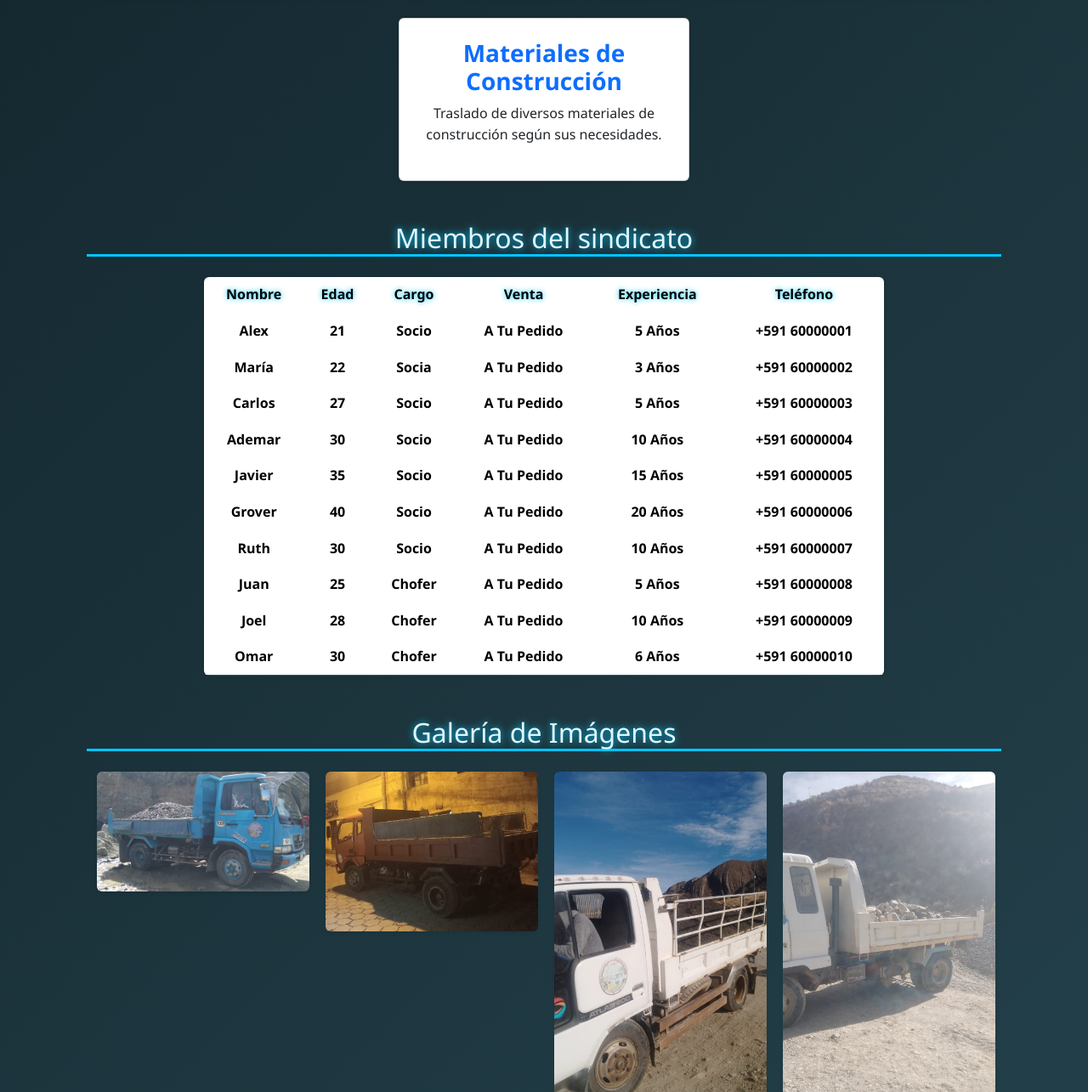
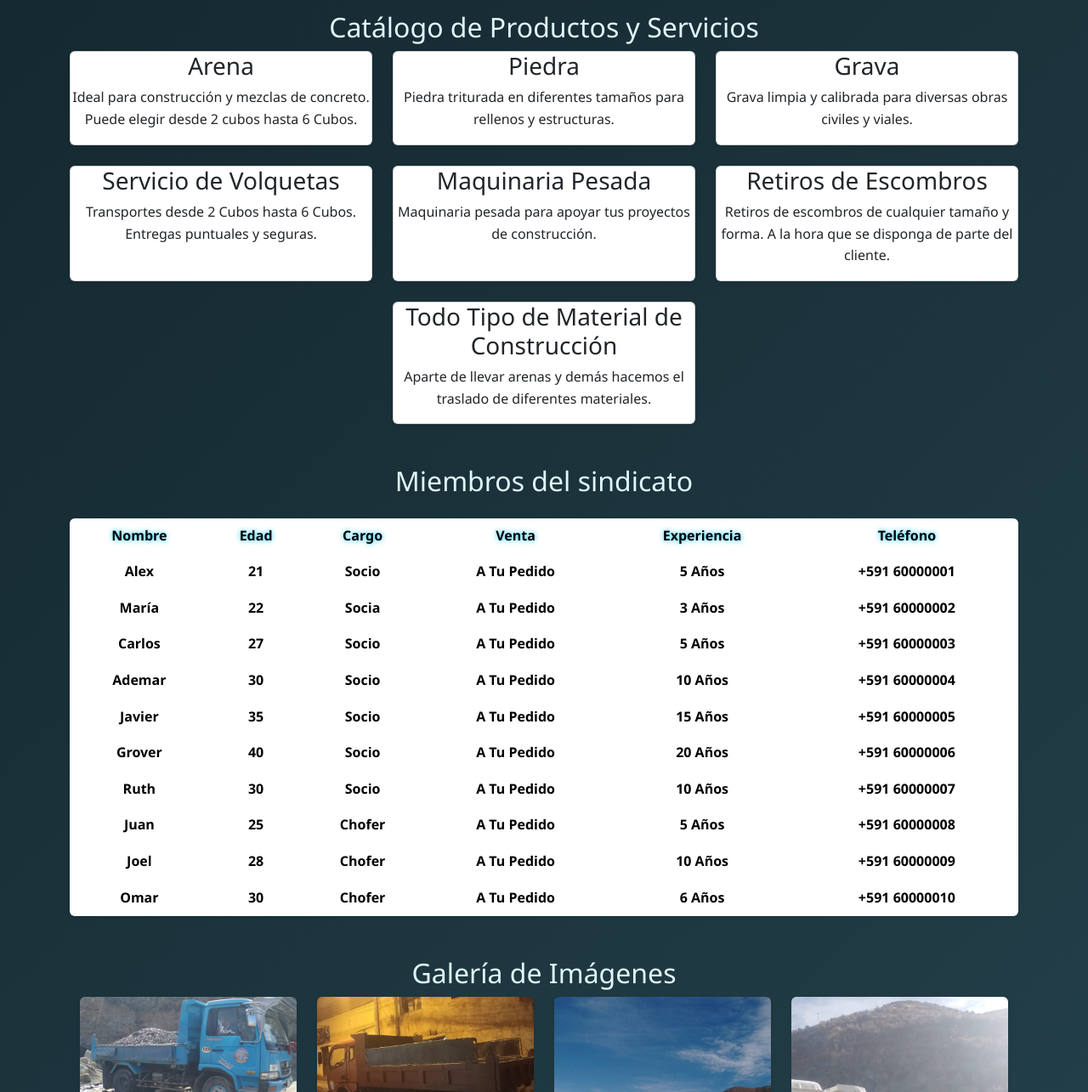
Before and after one commit to AlexOC07/SITRAMACONS, a plain HTML site: page index.html in a window 1280 px wide. Shown: the part 980-2265 px from the top of the page at 85% size. Drawn offline with nearby package versions, Linux system fonts and the light colour scheme.

Commit message:
Update index.html

```diff
--- a/index.html
+++ b/index.html
@@ -6,79 +6,91 @@
   <title>SINDICATO SITRAMACONS</title>
   <meta name="description" content="SINDICATO SITRAMACONS - Proveedor confiable de materiales de construcción y servicio de transporte en Llallagua-Potosí-Bolivia." />
   <link rel="icon" href="logo.jpg" type="image/png" />
+
+  <!-- Bootstrap CSS CDN -->
   <link href="https://cdn.jsdelivr.net/npm/bootstrap@5.5.0/dist/css/bootstrap.min.css" rel="stylesheet" />
+  <!-- Bootstrap Icons CDN -->
   <link href="https://cdn.jsdelivr.net/npm/bootstrap-icons@1.10.5/font/bootstrap-icons.css" rel="stylesheet" />
-  <link rel="stylesheet" href="estilos.css" />
+
+  <!-- CSS personalizado -->
+  <link rel="stylesheet" href="estilos.css">
 </head>
 <body>
-<nav class="navbar navbar-expand-lg fixed-top" style="background: linear-gradient(90deg, #0072ff, #00c6ff); box-shadow: 0 4px 15px rgba(0, 198, 255, 0.6);">
+
+<!-- Header/Navbar -->
+<nav class="navbar navbar-expand-lg fixed-top">
   <div class="container">
-    <a class="navbar-brand mx-auto fw-bold fs-4 text-light" href="#" style="letter-spacing: 3px; text-shadow: 0 0 10px #00c6ff;">SINDICATO SITRAMACONS</a>
-    <span class="navbar-text d-none d-lg-block mx-auto fst-italic text-info" style="text-shadow: 0 0 8px #00cfff;">¡Materiales y Traslados con Calidad y Compromiso!</span>
-    <button class="navbar-toggler" type="button" data-bs-toggle="collapse" data-bs-target="#navbarResponsive" aria-controls="navbarResponsive" aria-expanded="false" aria-label="Toggle navigation">
-      <span class="navbar-toggler-icon"></span>
-    </button>
+    <a class="navbar-brand mx-auto" href="#">SINDICATO SITRAMACONS</a>
+    <span class="navbar-text d-none d-lg-block mx-auto">¡Materiales y Traslados con Calidad y Compromiso!</span>
   </div>
 </nav>
-<main class="container pt-5 pb-4" style="max-width: 1100px; margin:auto; padding-top: 6rem;">
+
+<!-- Main Content -->
+<main class="container">
+  <!-- ¿Qué Ofrecemos? -->
   <section class="my-5">
-    <h2 class="section-title text-center mb-4" style="border-bottom: 3px solid #00c6ff; text-shadow: 0 0 8px #00c6ff;">¿Qué Ofrecemos?</h2>
-    <p class="lead text-info fw-semibold text-center mx-auto" style="max-width: 900px; font-weight: 600; text-shadow: 0 0 5px #0080b3;">
-      Somos un sindicato especializado en venta de <strong>Arena, Piedra, Grava, Arena Blanca entre otros</strong>. También ofrecemos <strong>Retiros de Escombros, Traslado de Muebles</strong>
-      con Volquetas de <strong>2, 4 y 6 Cubos</strong> y maquinaria pesada para apoyar tus proyectos de construcción.
+    <h2 class="section-title">¿Qué Ofrecemos?</h2>
+    <p class="lead text-info fw-semibold">
+      Somos un sindicato especializado en venta de <strong>Arena, Piedra, Grava, Arena Blanca entre otros</strong>.
+      También ofrecemos <strong>Retiros de Escombros, Traslado de Muebles</strong> con Volquetas de <strong>2, 4 y 6 Cubos</strong>
+      y maquinaria pesada para apoyar tus proyectos de construcción.
     </p>
-    <img src="logo.jpg" alt="Volquetas trasladando materiales" class="img-fluid rounded shadow-sm mt-3 mx-auto d-block" style="max-width: 250px;">
+    <img src="logo.jpg" alt="Volquetas trasladando materiales" class="img-fluid rounded shadow-sm mt-3" />
   </section>
+
+  <!-- Catálogo -->
   <section class="my-5 text-center">
-    <h2 class="section-title mb-4" style="border-bottom: 3px solid #00c6ff; text-shadow: 0 0 8px #00c6ff;">Catálogo de Productos y Servicios</h2>
-    <div class="row row-cols-1 row-cols-sm-2 row-cols-md-3 g-4 justify-content-center">
+    <h2 class="section-title">Catálogo de Productos y Servicios</h2>
+    <div class="row row-cols-1 row-cols-md-3 g-4 justify-content-center">
       <div class="col">
-        <div class="card custom-card h-100 shadow-sm px-3 py-4">
-          <h3 class="card-title text-primary fw-bold">Arena</h3>
-          <p>Arena para construcción y mezclas de concreto. Disponible en 2 a 6 cubos.</p>
+        <div class="card custom-card h-100 shadow-sm">
+          <h3 class="card-title">Arena</h3>
+          <p>Ideal para construcción y mezclas de concreto. Puede elegir desde 2 cubos hasta 6 Cubos.</p>
         </div>
       </div>
       <div class="col">
-        <div class="card custom-card h-100 shadow-sm px-3 py-4">
-          <h3 class="card-title text-primary fw-bold">Piedra</h3>
+        <div class="card custom-card h-100 shadow-sm">
+          <h3 class="card-title">Piedra</h3>
           <p>Piedra triturada en diferentes tamaños para rellenos y estructuras.</p>
         </div>
       </div>
       <div class="col">
-        <div class="card custom-card h-100 shadow-sm px-3 py-4">
-          <h3 class="card-title text-primary fw-bold">Grava</h3>
-          <p>Grava limpia y calibrada para obras civiles y viales.</p>
+        <div class="card custom-card h-100 shadow-sm">
+          <h3 class="card-title">Grava</h3>
+          <p>Grava limpia y calibrada para diversas obras civiles y viales.</p>
         </div>
       </div>
       <div class="col">
-        <div class="card custom-card h-100 shadow-sm px-3 py-4">
-          <h3 class="card-title text-primary fw-bold">Servicio de Volquetas</h3>
-          <p>Transportes de 2 a 6 cubos, entregas puntuales y seguras.</p>
+        <div class="card custom-card h-100 shadow-sm">
+          <h3 class="card-title">Servicio de Volquetas</h3>
+          <p>Transportes desde 2 Cubos hasta 6 Cubos. Entregas puntuales y seguras.</p>
         </div>
       </div>
       <div class="col">
-        <div class="card custom-card h-100 shadow-sm px-3 py-4">
-          <h3 class="card-title text-primary fw-bold">Maquinaria Pesada</h3>
-          <p>Apoyo con maquinaria pesada para proyectos de construcción.</p>
+        <div class="card custom-card h-100 shadow-sm">
+          <h3 class="card-title">Maquinaria Pesada</h3>
+          <p>Maquinaria pesada para apoyar tus proyectos de construcción.</p>
         </div>
       </div>
       <div class="col">
-        <div class="card custom-card h-100 shadow-sm px-3 py-4">
-          <h3 class="card-title text-primary fw-bold">Retiros de Escombros</h3>
-          <p>Retiro de escombros de cualquier tamaño, en horarios convenientes.</p>
+        <div class="card custom-card h-100 shadow-sm">
+          <h3 class="card-title">Retiros de Escombros</h3>
+          <p>Retiros de escombros de cualquier tamaño y forma. A la hora que se disponga de parte del cliente.</p>
         </div>
       </div>
       <div class="col">
-        <div class="card custom-card h-100 shadow-sm px-3 py-4">
-          <h3 class="card-title text-primary fw-bold">Materiales de Construcción</h3>
-          <p>Traslado de diversos materiales de construcción según sus necesidades.</p>
+        <div class="card custom-card h-100 shadow-sm">
+          <h3 class="card-title">Todo Tipo de Material de Construcción</h3>
+          <p>Aparte de llevar arenas y demás hacemos el traslado de diferentes materiales.</p>
         </div>
       </div>
     </div>
   </section>
+
+  <!-- Miembros -->
   <section class="my-5">
-    <h2 class="section-title text-center mb-4" style="border-bottom: 3px solid #00c6ff; text-shadow: 0 0 8px #00c6ff;">Miembros del sindicato</h2>
-    <div class="table-responsive shadow-sm rounded mx-auto" style="max-width: 800px;">
+    <h2 class="section-title text-center mb-4">Miembros del sindicato</h2>
+    <div class="table-responsive shadow-sm rounded mx-auto">
       <table class="table table-custom text-center align-middle mb-0">
         <thead>
           <tr>
@@ -105,32 +117,37 @@
       </table>
     </div>
   </section>
+
+  <!-- Galería -->
   <section class="my-5 text-center">
-    <h2 class="section-title mb-4" style="border-bottom: 3px solid #00c6ff; text-shadow: 0 0 8px #00c6ff;">Galería de Imágenes</h2>
+  <h2 class="section-title">Galería de Imágenes</h2>
   <div class="container">
     <div class="row g-4 justify-content-center">
-        <div class="col-6 col-sm-4 col-md-3">
-          <img src="volqueta1.jpg" class="img-fluid rounded shadow-sm" alt="Volqueta cargando arena" style="max-width: 250px;" />
+      <div class="col-6 col-md-4 col-lg-3">
+        <img src="volqueta1.jpg" class="img-fluid rounded shadow-sm" alt="Volqueta cargando arena" />
       </div>
-        <div class="col-6 col-sm-4 col-md-3">
-          <img src="volqueta5.jpg" class="img-fluid rounded shadow-sm" alt="Volquetas del Sindicato" style="max-width: 250px;" />
+      <div class="col-6 col-md-4 col-lg-3">
+        <img src="volqueta5.jpg" class="img-fluid rounded shadow-sm" alt="Volquetas del Sindicato" />
       </div>
-        <div class="col-6 col-sm-4 col-md-3">
-          <img src="volqueta2.jpg" class="img-fluid rounded shadow-sm" alt="SITRAMACONS en obra de construcción" style="max-width: 250px;" />
+      <div class="col-6 col-md-4 col-lg-3">
+        <img src="volqueta2.jpg" class="img-fluid rounded shadow-sm" alt="SITRAMACONS en obra de construcción" />
       </div>
-        <div class="col-6 col-sm-4 col-md-3">
-          <img src="volqueta3.jpg" class="img-fluid rounded shadow-sm" alt="Equipo del sindicato en jornada laboral" style="max-width: 250px;" />
+      <div class="col-6 col-md-4 col-lg-3">
+        <img src="volqueta3.jpg" class="img-fluid rounded shadow-sm" alt="Equipo del sindicato en jornada laboral" />
       </div>
-        <div class="col-6 col-sm-4 col-md-3">
-          <img src="volqueta4.jpg" class="img-fluid rounded shadow-sm" alt="Materiales listos para entrega" style="max-width: 250px;" />
+      <div class="col-6 col-md-4 col-lg-3">
+        <img src="volqueta4.jpg" class="img-fluid rounded shadow-sm" alt="Materiales listos para entrega" />
       </div>
     </div>
   </div>
 </section>
+
+
+  <!-- Contacto -->
   <section class="my-5 text-center">
-    <h2 class="section-title mb-4" style="border-bottom: 3px solid #00c6ff; text-shadow: 0 0 8px #00c6ff;">Contacto</h2>
-    <p class="mb-4">Puedes escribirnos por WhatsApp o enviarnos tu mensaje usando el formulario 👇</p>
-    <div class="mb-4 text-center">
+    <h2 class="section-title">Contacto</h2>
+    <p class="text-center mb-4">Puedes escribirnos por WhatsApp o enviarnos tu mensaje usando el formulario 👇</p>
+    <div class="text-center mb-4">
       <a href="https://wa.me/59167525973" class="btn btn-info btn-lg" target="_blank" rel="noopener noreferrer">
         <i class="bi bi-whatsapp"></i> 📲 Enviar mensaje por WhatsApp
       </a>
@@ -166,8 +183,10 @@
       <p id="mensaje-exito"></p>
     </form>
   </section>
+
+  <!-- Historia -->
   <section class="bg-dark p-4 rounded border-4 border-start border-primary text-info mb-5 text-center">
-    <h2 class="section-title mb-3" style="border-bottom: 3px solid #00c6ff;">Nuestra Historia</h2>
+    <h2 class="section-title">Nuestra Historia</h2>
     <p>
       El Sindicato SITRAMACONS nació en el hermoso Municipio de Llallagua ubicada al Norte de Potosí, con el compromiso de ofrecer materiales
       de construcción de calidad y servicios de transporte confiables. Fundado por trabajadores con años de experiencia en la fecha 29-06-1997,
@@ -175,13 +194,17 @@
       a construir sus proyectos con confianza y profesionalidad.
     </p>
   </section>
+
+  <!-- Ubicación -->
   <section class="text-center bg-secondary bg-opacity-25 rounded p-4 shadow-sm mb-5">
-    <h2 class="section-title mb-3" style="border-bottom: 3px solid #00c6ff;">Dónde Nos Encontramos</h2>
+    <h2 class="section-title">Dónde Nos Encontramos</h2>
     <p>🗺️ Llallagua - Av. Mariscal Santa Cruz</p>
     <p>🛻 Coordinamos entregas precisas en todo el Norte de Potosí.</p>
   </section>
+
+  <!-- Testimonios -->
   <section class="my-5">
-    <h2 class="section-title text-center mb-4" style="border-bottom: 3px solid #00c6ff;">Testimonios</h2>
+    <h2 class="section-title text-center mb-4">Testimonios</h2>
     <div class="row g-4 justify-content-center">
       <article class="col-12 col-md-6 col-lg-4 bg-dark p-3 rounded shadow-sm text-info">
         <h4>Juan Pérez</h4>
@@ -207,13 +230,19 @@
   </section>
 </main>
 
-<footer class="bg-dark text-info text-center p-3" style="box-shadow: inset 0 4px 15px rgba(0,198,255,0.6); letter-spacing: 1px; font-size: 0.9rem; margin-top: 3rem;">
+<footer>
   Página creada por Alex - SITRAMACONS © 2025
 </footer>
-<a href="https://wa.me/59167525973" class="btn-whatsapp position-fixed bottom-0 end-0 m-3 d-flex align-items-center justify-content-center rounded-circle" style="width: 55px; height: 55px; background-color: #00c6ff; font-size: 1.8rem; box-shadow: 0 0 15px #00c6ffaa; z-index: 1050; color: white;">
+
+<!-- Botón WhatsApp flotante -->
+<a href="https://wa.me/59167525973" class="btn-whatsapp" target="_blank" aria-label="Chatear por WhatsApp">
   <i class="bi bi-whatsapp"></i>
 </a>
+
+<!-- Bootstrap Bundle JS -->
 <script src="https://cdn.jsdelivr.net/npm/bootstrap@5.5.0/dist/js/bootstrap.bundle.min.js"></script>
+<!-- JS personalizado -->
 <script src="script.js"></script>
+
 </body>
 </html>
```
Lines whose indentation alone changed are shown as unchanged.
